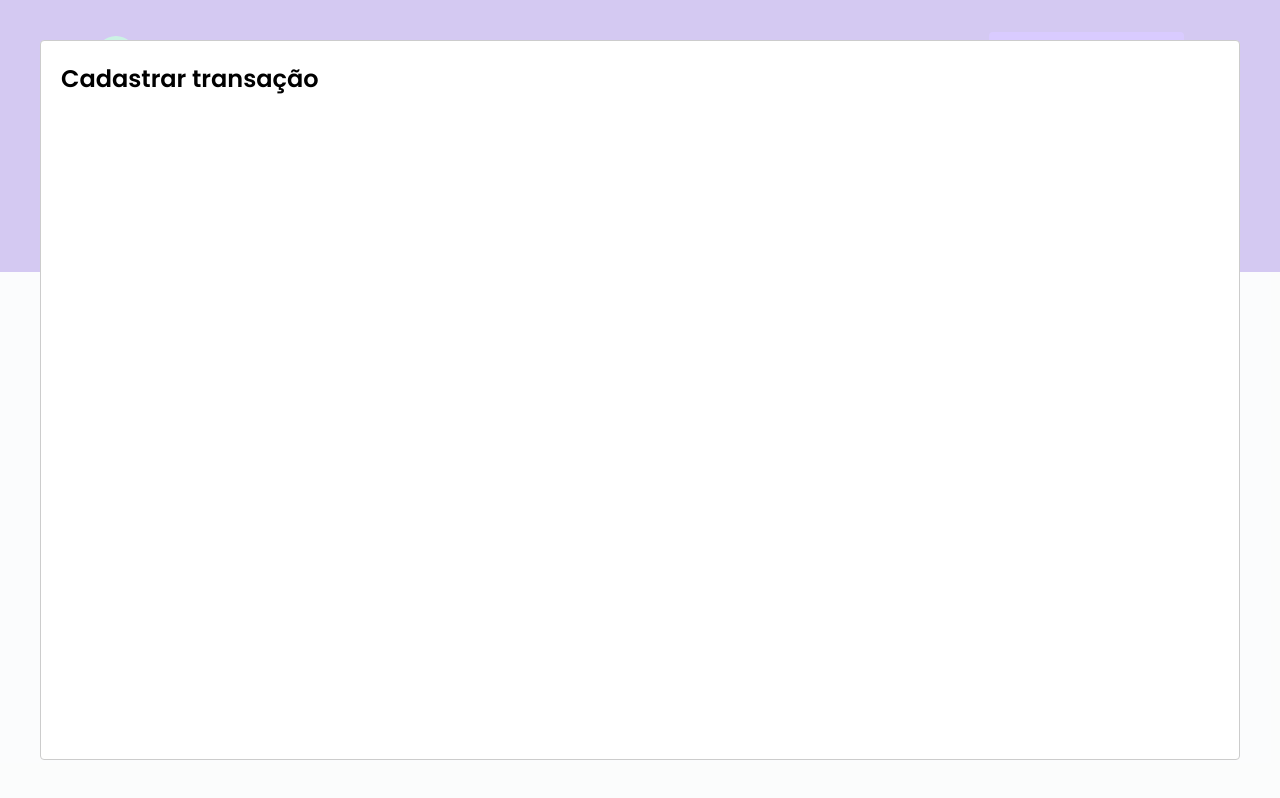
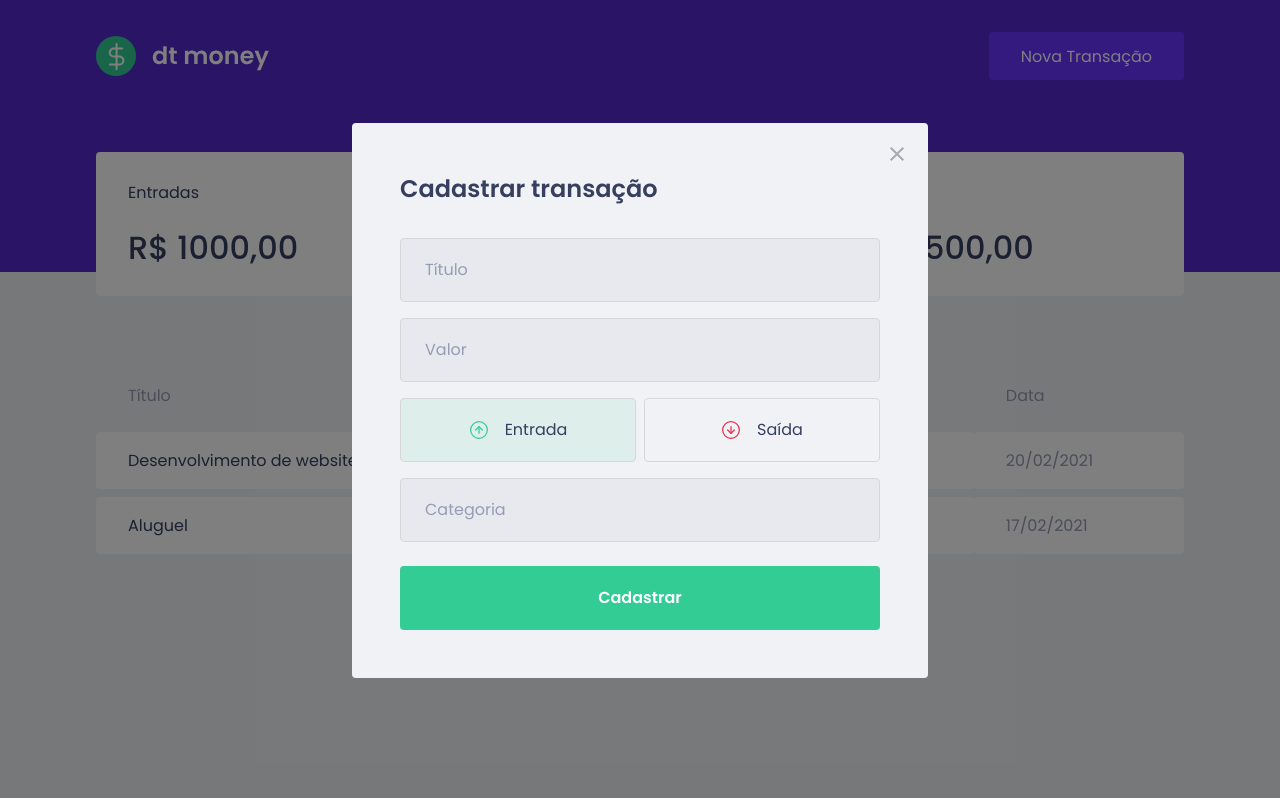
Before and after one commit to carlosemartins97/heymoney, a React (Create React App) app: page / in a window 1280 px wide. Both pictures are taken after a click on the button "Nova Transação". Built offline with nearby package versions, Linux system fonts and the light colour scheme; no server answers; what miragejs would draw is missing.

Commit message:
feat: finish modal design

```diff
--- a/package.json
+++ b/package.json
@@ -7,6 +7,7 @@
     "@types/styled-components": "^5.1.9",
     "axios": "^0.21.1",
     "miragejs": "^0.1.41",
+    "polished": "^4.1.1",
     "react": "^17.0.1",
     "react-dom": "^17.0.1",
     "react-modal": "^3.12.1",
--- a/src/components/Header/index.tsx
+++ b/src/components/Header/index.tsx
@@ -1,7 +1,3 @@
-import { useState } from 'react';
-
-import Modal from 'react-modal';
-
 import logoImg from '../../assets/logo.svg';
 
 import {
--- a/src/components/NewTransactionModal/index.tsx
+++ b/src/components/NewTransactionModal/index.tsx
@@ -1,4 +1,10 @@
 import Modal from 'react-modal';
+import { Container, RadioBox, TransactionTypeContainer } from './styles';
+
+import closeImg from '../../assets/fechar.svg';
+import incomeImg from '../../assets/entradas.svg'
+import outcomeImg from '../../assets/saidas.svg'
+import { useState } from 'react';
 
 interface NewTransactionModalProps {
     isOpen: boolean;
@@ -6,12 +12,67 @@
 }
 
 export function NewTransactionModal({ isOpen, onRequestClose }: NewTransactionModalProps){
+    const [type, setType] = useState('deposit');
+
     return (
         <Modal
           isOpen={isOpen}
           onRequestClose={onRequestClose}
+          overlayClassName="react-modal-overlay"
+          className="react-modal-content"
       >
-          <h2>Cadastrar transação</h2>
+          <button
+            type="submit"
+            className="react-modal-close"
+            onClick={onRequestClose}
+          >
+              <img
+                src={closeImg}
+                alt="Fechar modal"
+              />
+          </button>
+          <Container>
+            <h2>Cadastrar transação</h2>
+
+            <input
+                placeholder="Título"
+            />
+            <input
+                type="number"
+                placeholder="Valor"
+            />
+
+            <TransactionTypeContainer>
+                <RadioBox
+                    type="button"
+                    onClick={() => {setType('deposit')}}
+                    isActive={type === 'deposit'}
+                    activeColor="green"
+                >
+                    <img src={incomeImg} alt="Entrada"/>
+                    <span>Entrada</span>
+                </RadioBox>
+
+                <RadioBox
+                    type="button"
+                    onClick={() => {setType('withdraw')}}
+                    isActive={type === 'withdraw'}
+                    activeColor="red"
+                >
+                    <img src={outcomeImg} alt="Saída"/>
+                    <span>Saída</span>
+                </RadioBox>
+            </TransactionTypeContainer>
+
+            <input
+                placeholder="Categoria"
+            />
+
+            <button type="submit">
+                Cadastrar
+            </button>
+
+          </Container>
         </Modal>
     )
 }
--- a/src/components/NewTransactionModal/styles.ts
+++ b/src/components/NewTransactionModal/styles.ts
@@ -1,3 +1,108 @@
 import styled from 'styled-components';
 
-export const Container = styled.div``;
+import {darken, transparentize} from 'polished'
+
+export const Container = styled.form`
+
+    h2 {
+        color: var(--text-title);
+        font-size: 1.5rem;
+        margin-bottom: 2rem;
+    }
+
+    input {
+        width: 100%;
+        padding: 0 1.5rem;
+        height: 4rem;
+        border-radius: 0.25rem;
+        border: 1px solid #d7d7d7;
+
+        background: #e7e9ee;
+
+        font-weight: 400;
+        font-size: 1rem;
+
+        &::placeholder{
+            color: var(--text-body);
+        }
+
+        & + input {
+            margin-top: 1rem;
+        }
+    }
+
+    button[type="submit"] {
+        width: 100%;
+        padding: 0 1.5rem;
+        height: 4rem;
+
+        background: var(--green);
+        color: #FFFFFF;
+        border-radius: 0.25rem;
+        border: 0;
+
+        font-weight: 600;
+        font-size: 1rem;
+        margin-top: 1.5rem;
+
+        transition: filter 0.2s;
+
+        &:hover {
+            filter: brightness(0.9);
+        }
+    }
+`;
+
+export const TransactionTypeContainer = styled.div`
+    margin: 1rem 0;
+
+    display: grid;
+    grid-template-columns: 1fr 1fr;
+    gap: 0.5rem;
+
+
+`;
+
+interface RadioBoxProps {
+    isActive: boolean;
+    activeColor: 'green' | 'red';
+}
+
+const colors = {
+    green: '#33CC95',
+    red: '#E52E4D',
+}
+
+
+export const RadioBox = styled.button<RadioBoxProps>`
+    height: 4rem;
+    border: 1px solid #d7d7d7;
+    border-radius: 0.25rem;
+
+    background: ${(props) => props.isActive
+        ? transparentize(0.9, colors[props.activeColor])
+        : 'transparent'
+    };
+
+    display: flex;
+    align-items: center;
+    justify-content:center;
+
+    transition: border-color 0.2s;
+
+    &:hover {
+        border-color: ${darken(0.2, '#d7d7d7')};
+    }
+
+    img {
+        width: 20px;
+        height: 20px;
+    }
+
+    span {
+        display: inline-block;
+        margin-left: 1rem;
+        font-size: 1rem;
+        color: var(--text-title);
+    }
+`;
--- a/src/styles/Global.ts
+++ b/src/styles/Global.ts
@@ -55,4 +55,44 @@
     }
 
 
+    .react-modal-overlay{
+        background: rgba(0,0,0,0.5);
+        position: fixed;
+        top: 0;
+        bottom: 0;
+        right: 0;
+        left: 0;
+
+        display: flex;
+        align-items: center;
+        justify-content: center;
+    }
+    .react-modal-content{
+        width: 100%;
+        max-width: 576px;
+
+        background: var(--background);
+
+        padding: 3rem;
+        position: relative;
+
+        border-radius: 0.25rem;
+
+    }
+
+    .react-modal-close {
+        position: absolute;
+        right: 1.5rem;
+        top: 1.5rem;
+
+        border: 0;
+        background: transparent;
+
+        transition: filter 0.2s;
+
+        &:hover {
+            filter: brightness(0.7);
+        }
+    }
+
 `;
```
Also changed, not shown: 1 other file (tests, documents, lock files or other folders).
